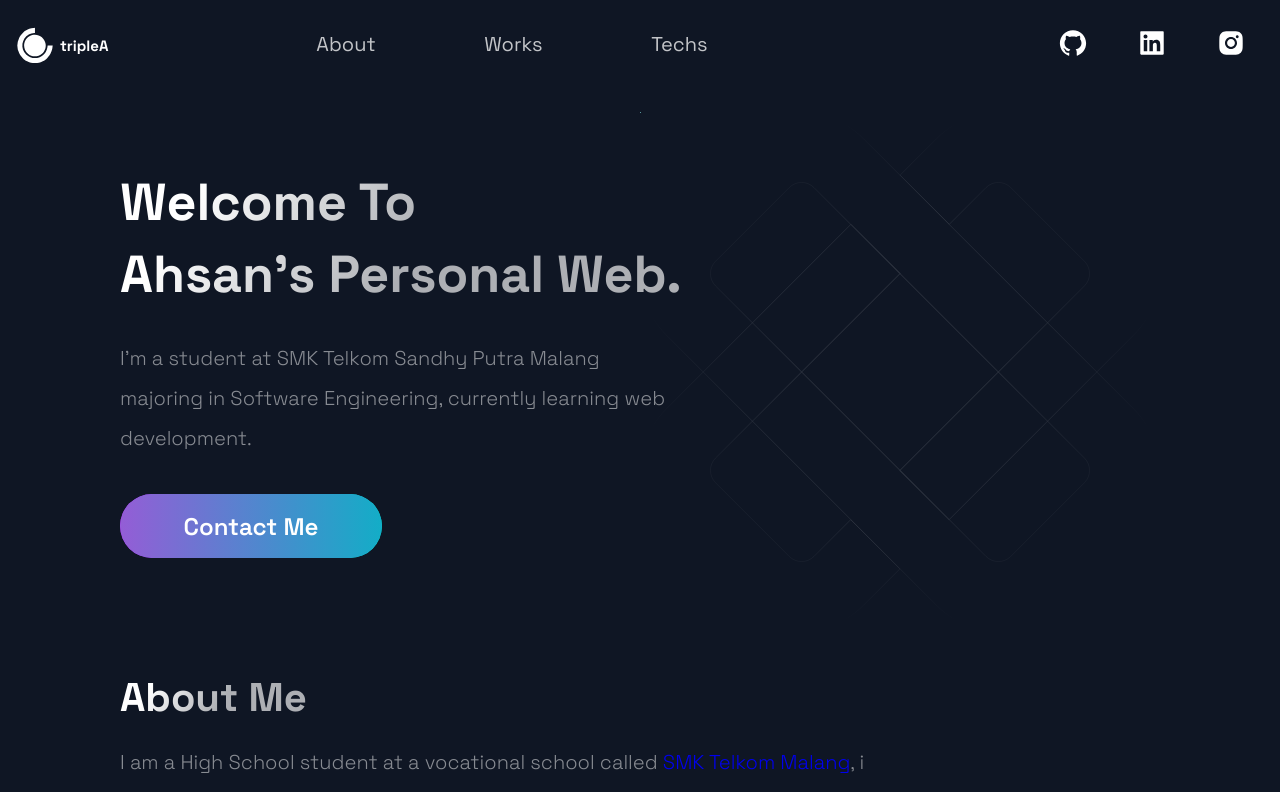
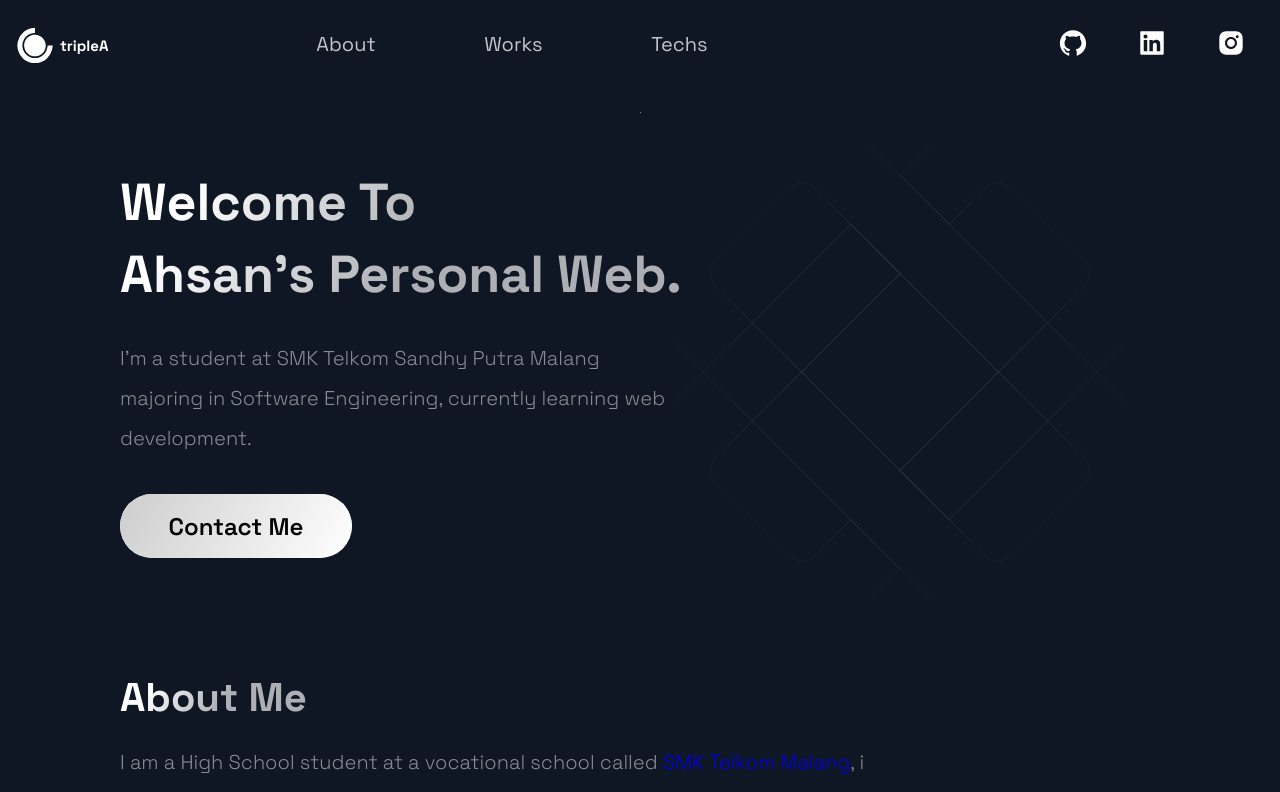
Before and after one commit to ahsanAazizan/nextjs-personal-web, a Next.js app: page / in a window 1280 px wide. Shown: the top 792 px of the page. Built offline with nearby package versions, Linux system fonts and the light colour scheme.

Commit message:
changed hero button color

```diff
--- a/src/constants/constants.js
+++ b/src/constants/constants.js
@@ -26,7 +26,7 @@ export const projects = [
   },
   {
     title: 'Flasharing',
-    description: "File sharing web-app that encrypt your shared file(Optional) and generate a link to download that shared file.",
+    description: "File sharing Web Application(Web-App) is a web-app that can share and encrypt your shared file(Optional) and generate a link to download that shared file. This web-app was made using NodeJS.",
     image: '/images/4.png',
     tags: ['EJS', 'ExpressJS', 'MongoDB', 'NodeJS'],
     source: 'https://github.com/ahsanAazizan/flasharing',
--- a/src/styles/GlobalComponents/index.js
+++ b/src/styles/GlobalComponents/index.js
@@ -166,8 +166,8 @@ export const SecondaryBtn = styled.button`
 `
 
 export const ButtonBack = styled.div`
-  width: ${({ alt }) => alt ? '150px' : '262px'};
-  height: ${({ alt }) => alt ? '52px' : '64px'};
+  width: ${({ alt }) => alt ? '130px' : '232px'};
+  height: ${({ alt }) => alt ? '60px' : '64px'};
   border-radius: 50px;
   font-size: ${({ alt }) => alt ? '20px' : '24px'};
   font-weight: 600;
@@ -175,8 +175,8 @@ export const ButtonBack = styled.div`
   align-items: center;
   justify-content: center;
   margin: ${({ alt, form }) => (alt || form) ? '0' : '0 0 80px'};
-  color: #fff;
-  background: ${({ alt }) => alt ? 'linear-gradient(300deg, #ff622e 0%, #B133FF 100%)' : 'linear-gradient(270deg, #00DBD8 0%, #B133FF 100%)'};
+  color: #000;
+  background: #fff;
   cursor: pointer;
   transition: 0.5s ease;
   position: relative;
@@ -201,14 +201,14 @@ export const ButtonBack = styled.div`
 export const ButtonFront = styled.button`
   border: none;
   border-radius: 50px;
-  color: #fff;
+  color: #000;
   display: flex;
   position: absolute;
   top: 0;
   left: 0;
   width: 100%;
   height: 100%;
-  background: ${({ alt }) => alt ? 'linear-gradient(300deg, #F46737 0%, #945DD6 100%)' : 'linear-gradient(270deg, #13ADC7 0%, #945DD6 100%)'};
+  background: linear-gradient(300deg, #FFF 0%, #CDCDCD 100%);
   opacity: ${({ disabled }) => disabled ? '.5' : '1'};
   transition: .4s ease;
   font-size: ${({ alt }) => alt ? '20px' : '24px'};
--- a/src/themes/default.js
+++ b/src/themes/default.js
@@ -17,6 +17,6 @@ export default {
     sm: 'screen and (max-width: 640px)',
     md: 'screen and (max-width: 768px)',
     lg: 'screen and (max-width: 1024px)',
-    xl: 'screen and (max-width: 1280px)'
+    xl: 'screen and (max-width: 1280px)',
   },
 }
```
